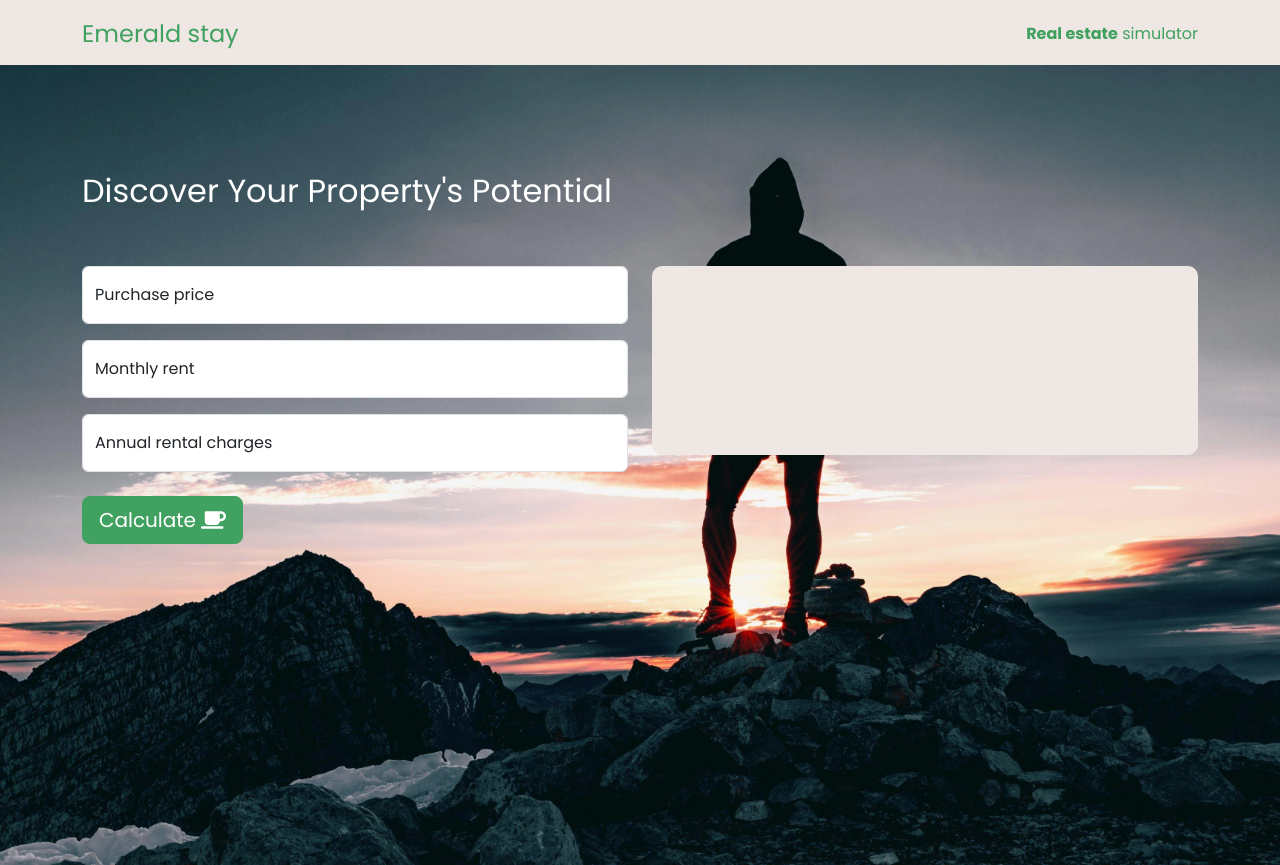
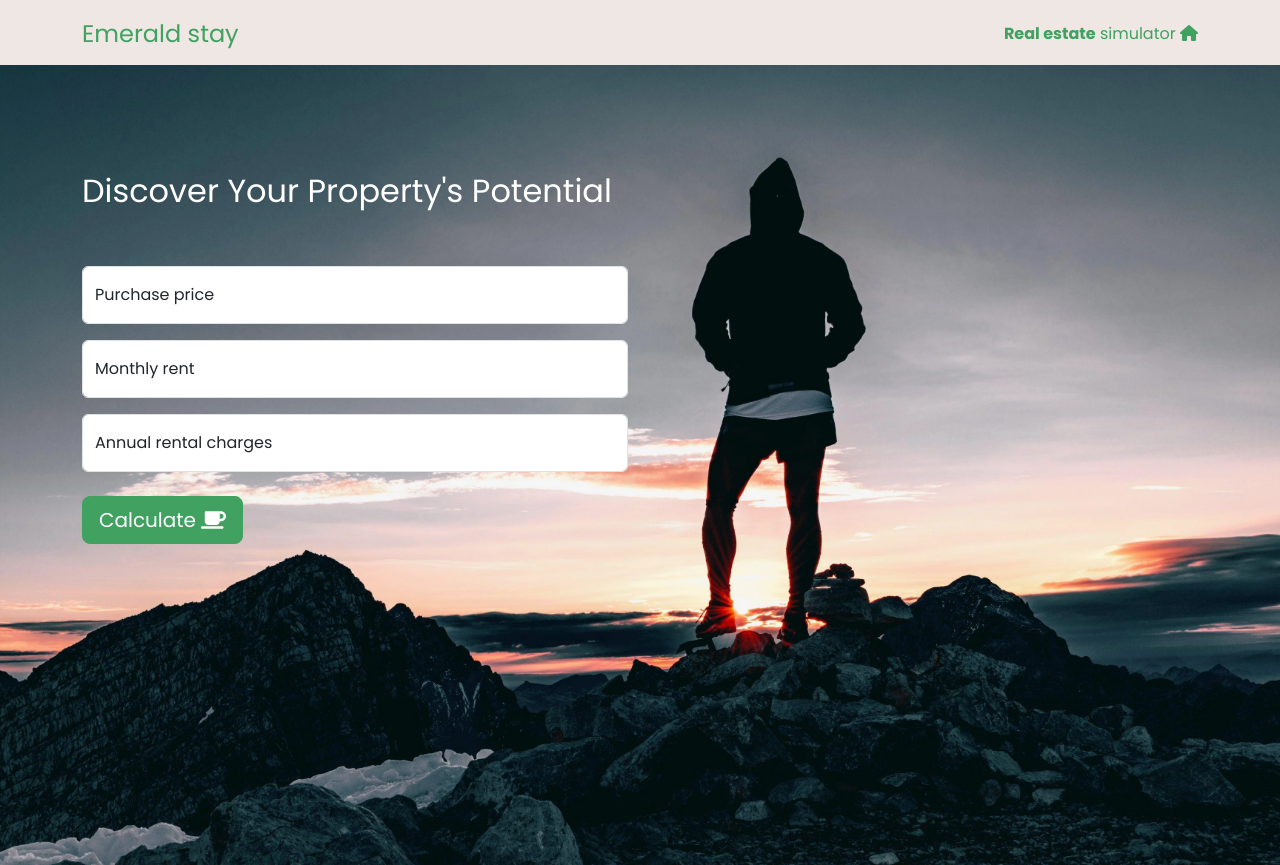
Before and after one commit to jas75/real-estate-simulator, an Angular app: page / in a window 1280 px wide. Built offline with nearby package versions, Linux system fonts and the light colour scheme.

Commit message:
fix chart background

```diff
--- a/src/app/components/header/header.component.html
+++ b/src/app/components/header/header.component.html
@@ -4,7 +4,7 @@
         <span class="fs-4">Emerald stay</span>
       </a>
       <ul class="nav nav-pills align-items-center">
-        <li class="nav-item"><b>Real estate</b> simulator</li>
+        <li class="nav-item"><b>Real estate</b> simulator <fa-icon [icon]="faHouse"></fa-icon></li>
       </ul>
     </header>
 
--- a/src/app/components/header/header.component.ts
+++ b/src/app/components/header/header.component.ts
@@ -1,12 +1,15 @@
 import { Component } from '@angular/core';
+import { FontAwesomeModule } from '@fortawesome/angular-fontawesome';
+import { faHouse } from '@fortawesome/free-solid-svg-icons';
 
 @Component({
   selector: 'app-header',
   standalone: true,
-  imports: [],
+  imports: [FontAwesomeModule],
   templateUrl: './header.component.html',
   styleUrl: './header.component.scss'
 })
 export class HeaderComponent {
 
+  public faHouse = faHouse;
 }
--- a/src/app/components/line-chart/line-chart.component.html
+++ b/src/app/components/line-chart/line-chart.component.html
@@ -1,3 +1,3 @@
-<div class="chart-container" >
+<div [ngStyle]="{'background': chart ? '#eee7e3' : 'none'}" class="chart-container" >
     <canvas  class="p-3" id="MyChart" >{{ chart }}</canvas>
 </div>
--- a/src/app/components/line-chart/line-chart.component.scss
+++ b/src/app/components/line-chart/line-chart.component.scss
@@ -4,7 +4,6 @@ canvas {
 }
 
 .chart-container {
-
     background-color: $secondary;
     border-radius: 10px;
 }
--- a/src/app/components/line-chart/line-chart.component.ts
+++ b/src/app/components/line-chart/line-chart.component.ts
@@ -42,7 +42,6 @@ export class LineChartComponent implements OnInit, OnDestroy {
   }
 
   public createChart(){
-    console.log('create chart')
     if (
       this.chart &&
       Object.keys(this.yieldResult).length > 0
```
